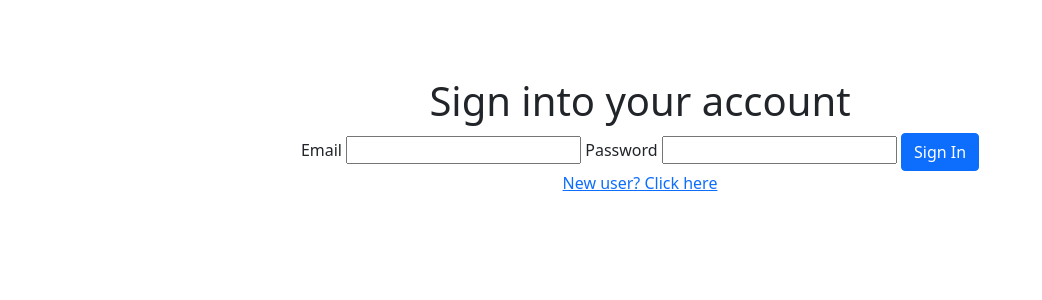
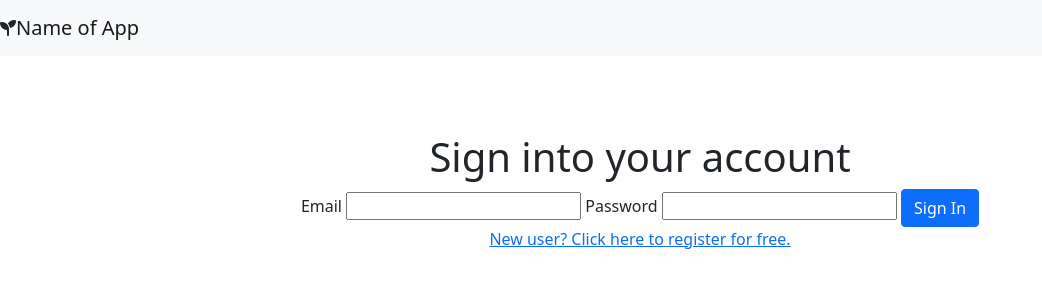
Before and after one commit to jlstern3/benjis_website, a Django app: page / in a window 1280 px wide. Shown: the top 300 px of the page, without its empty margins (0-1042 px from the left). Run offline with Django 3.2, Linux system fonts and the light colour scheme; some libraries are stand-ins or nearby versions.

Commit message:
Added navbar headers

```diff
--- a/portfolio/templates/login.html
+++ b/portfolio/templates/login.html
@@ -23,19 +23,24 @@
 </head>
 
 <body>
+    <div>
+        <nav class="navbar navbar-expand-lg navbar-light bg-light sticky-top">
+            <i class="fas fa-seedling"></i><a class="navbar-brand" href="#"> Name of App</a>
+        </nav>
+    </div>
     <div class="container" style="max-width: 60%; margin-top: 6%;">
         <div class="page-header">
             <div class="text-center">
                 <div id="login">
                     <h1>Sign into your account</h1>
                 </div>
-                {% if messages %}
+                <!-- {% if messages %}
                 <ul>
                     {% for message in messages %}
                     <li>{{message}}</li>
                     {% endfor %}
                 </ul>
-                {% endif %}
+                {% endif %} -->
                 <form action="/login" method="POST" id="login_form">
                     {% csrf_token %}
                     <label id="email_label">Email <input type=text name="email"></label>
@@ -43,7 +48,7 @@
                     <button class="btn btn-primary btn-md"
                         type="submit" value="Sign In">Sign In</button>
                 </form>
-                <a href="/register" id="new_user">New user? Click here</a>
+                <a href="/register" id="new_user">New user? Click here to register for free.</a>
             </div>
         </div>
     </div>
--- a/portfolio/templates/register.html
+++ b/portfolio/templates/register.html
@@ -2,6 +2,11 @@
 <html lang="en">
 
 <head>
+    <div>
+        <nav class="navbar navbar-expand-lg navbar-light bg-light sticky-top">
+            <i class="fas fa-seedling"></i><a class="navbar-brand" href="#"> Name of App</a>
+        </nav>
+    </div>
     <meta charset="UTF-8">
     <meta http-equiv="X-UA-Compatible" content="IE=edge">
     <meta name="viewport" content="width=device-width, initial-scale=1.0">
```
